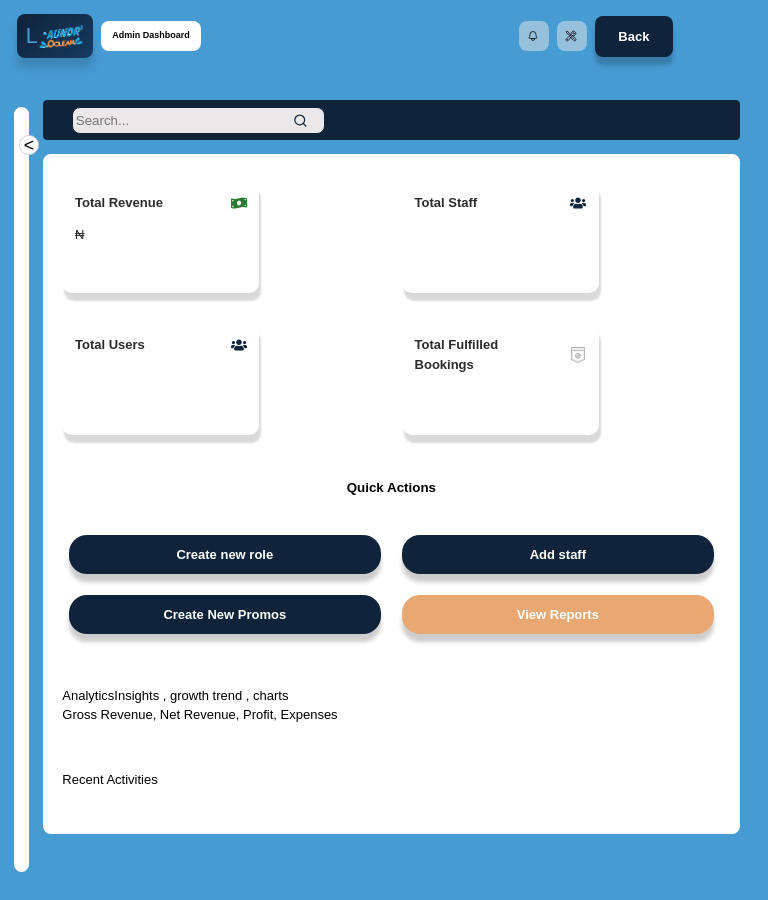
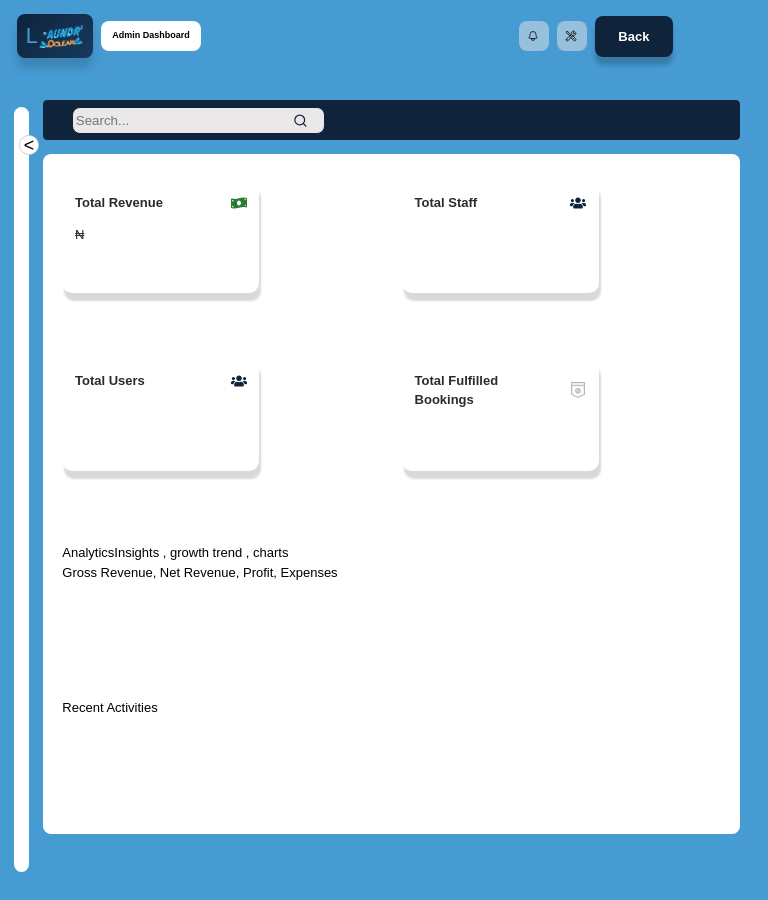
Before and after one commit to merytpeters/Laundroclean, a Next.js app in the folder client/laundroclean/: page /admin/controlpanel/reports-analysis in a window 768 px wide. Built offline with nearby package versions, Linux system fonts and the light colour scheme; a web font is replaced by a local one.

Commit message:
feat: Refactor control panel UI by removing unused styles, adding new button components for promotions and roles, and updating role configuration

```diff
--- a/client/laundroclean/src/app/admin/(without-dashboard-layout)/controlpanel/controlpanelpage.module.css
+++ /dev/null
@@ -1,171 +0,0 @@
-.cpoverviewcontainer {
-    display: grid;
-    grid-template-columns: 1fr 1fr;
-    align-items: stretch;
-    padding: 0 2em;
-    gap: 6em;
-    margin-top: 2em;
-    margin-bottom: 2rem;
-    color: #000;
-    width: 100%;
-}
-
-.statcardbox {
-    grid-column:  1;
-    display: grid;
-    grid-template-columns: 1fr 1fr;
-    gap: 4rem;
-    align-items: flex-start;
-    justify-content: start;
-    justify-items: start;
-    width: 100%;
-}
-
-.quickactions {
-    grid-column: 2;
-    display: flex;
-    flex-direction: column;
-    align-items: center;
-    gap: 2em;
-    z-index: 20;
-    padding: 1em;
-}
-
-.quickactions p {
-    font-weight: 600;
-}
-
-.quickactionsbtns {
-    display: grid;
-    grid-template-columns: 1fr 1fr;
-    gap: 2em;
-}
-
-.newrolebtn {
-    width: 12em;
-    background: #0F233A;
-    color: var(--foreground);
-    border-radius: 18px;
-    height: 3em;
-    align-items: center;
-    gap: 1em;
-    font-weight: 600;
-    font-size: small;
-}
-
-.addstaffbtn {
-    width: 10em;
-    background: #0F233A;
-    color: var(--foreground);
-    border-radius: 18px;
-    gap: 1em;
-    font-weight: 600;
-    font-size: small;
-}
-
-.newpromobtn {
-    width: 14em;
-    background: #0F233A;
-    color: var(--foreground);
-    border-radius: 18px;
-    height: 3em;
-    gap: 1em;
-    font-weight: 600;
-    font-size: small;
-}
-
-.viewreportbtn {
-    width: 10em;
-    background: #e9a872;
-    color: var(--foreground);
-    border-radius: 18px;
-    height: 3em;
-    align-items: center;
-    gap: 1em;
-    font-weight: 600;
-    font-size: small;
-}
-
-.insights {
-    grid-column: 1 / -1;
-}
-
-/* Responsive: collapse two-column layout into single column on smaller viewports */
-@media (max-width: 1300px) {
-    .cpoverviewcontainer {
-        gap: 4rem;
-        padding: 0 1.5em;
-    }
-}
-
-@media (max-width: 1024px) {
-    .cpoverviewcontainer {
-        grid-template-columns: 1fr;
-        gap: 2rem;
-    }
-    .statcardbox {
-        grid-template-columns: 1fr 1fr;
-        gap: 2rem;
-    }
-    .quickactions {
-        grid-column: 1 / -1;
-        padding: 0.5em;
-    }
-}
-
-/* Ensure stat cards display in two columns between 700px and 800px */
-@media (min-width: 700px) and (max-width: 800px) {
-    .statcardbox {
-        grid-template-columns: 1fr 1fr;
-        gap: 1.5rem;
-    }
-}
-
-@media (max-width: 768px) {
-    .statcardbox {
-        grid-template-columns: 1fr;
-        gap: 1rem;
-    }
-    .quickactionsbtns {
-        grid-template-columns: 1fr;
-        gap: 1rem;
-    }
-    .newrolebtn, .addstaffbtn, .newpromobtn, .viewreportbtn {
-        width: 100%;
-    }
-}
-
-@media (max-width: 480px) {
-    .cpoverviewcontainer {
-        padding: 0.5em;
-        gap: 1rem;
-    }
-    .quickactions p {
-        font-size: smaller;
-    }
-}
-
-/* Strong override: force stat cards into two columns between 700px and 800px
-   placed last so it takes precedence over earlier rules */
-@media (min-width: 700px) and (max-width: 800px) {
-    .statcardbox {
-        display: grid !important;
-        grid-template-columns: 1fr 1fr !important;
-        gap: 1.5rem !important;
-        width: 100% !important;
-    }
-    /* Align quick actions buttons the same way (two columns) */
-    .quickactions {
-        grid-column: 1 / -1;
-        padding: 0.5em;
-    }
-    .quickactionsbtns {
-        display: grid;
-        grid-template-columns: 1fr 1fr;
-        gap: 1.5rem;
-        width: 100%;
-    }
-    .newrolebtn, .addstaffbtn, .newpromobtn, .viewreportbtn {
-        width: 100% !important;
-    }
-}
--- a/client/laundroclean/src/app/admin/(without-dashboard-layout)/controlpanel/promotions/page.tsx
+++ b/client/laundroclean/src/app/admin/(without-dashboard-layout)/controlpanel/promotions/page.tsx
@@ -1,7 +1,12 @@
+import Button from "src/components/ui/Button/Button";
+import { controlpanelbasepath } from "src/components/ui/Modals/CompanyUser/Admin/ControlPanel/ControlPanelSidebar";
+import styles from './promotions.module.css';
+
 export default function Promotions () {
     return (
         <div style={{ color: "#000"}}>
             Promotions
+            <Button text="Create New Promos" className={styles.newpromobtn} href={`${controlpanelbasepath}/promotions`}/>
         </div>
     )
 }
--- a/client/laundroclean/src/app/admin/(without-dashboard-layout)/controlpanel/reports-analysis/page.tsx
+++ b/client/laundroclean/src/app/admin/(without-dashboard-layout)/controlpanel/reports-analysis/page.tsx
@@ -4,11 +4,8 @@ import StatCard from "src/components/ui/flexboxes/StatCard";
 import { AdminCPStatMeta } from "src/components/ui/StatMeta";
 import { roleConfig } from "src/lib/company-user/role-config";
 import { stats } from 'src/components/ui/Modals/CompanyUser/OverviewModal/OverviewMockData';
-import styles from 'src/app/admin/(without-dashboard-layout)/controlpanel/controlpanelpage.module.css';
+import styles from 'src/app/admin/(without-dashboard-layout)/controlpanel/reports-analysis/reportsanalysis.module.css';
 import { mockCompanyAdmin } from "src/lib/company-user/mock";
-import Button from "src/components/ui/Button/Button";
-import { FaPlus } from "react-icons/fa";
-import { controlpanelbasepath } from "src/components/ui/Modals/CompanyUser/Admin/ControlPanel/ControlPanelSidebar";
 import RevenueChart from "src/components/ui/Charts/RevenueChart";
 
 export default function ControlPanel () {
@@ -34,16 +31,6 @@ export default function ControlPanel () {
                     );
                 })}
             </section>
-            <section className={styles.quickactions}>
-                <p>Quick Actions </p>
-                <span className={styles.quickactionsbtns}>
-                    <Button text="Create new role" className={styles.newrolebtn} href={`${controlpanelbasepath}/staff-access`}/>
-                    <Button icon={<FaPlus />} text="Add staff" className={styles.addstaffbtn} href={`${controlpanelbasepath}/staff-access`}/>
-                    <Button text="Create New Promos" className={styles.newpromobtn} href={`${controlpanelbasepath}/promotions`}/>
-                    <Button text="View Reports" className={styles.viewreportbtn} href={`${controlpanelbasepath}/reports-analysis`}/>
-                </span>
-
-            </section>
            <section className={styles.insights}>
              Analytics
              <span>Insights , growth trend , charts
--- /dev/null
+++ b/client/laundroclean/src/app/admin/(without-dashboard-layout)/controlpanel/reports-analysis/reportsanalysis.module.css
@@ -0,0 +1,81 @@
+.cpoverviewcontainer {
+    display: grid;
+    grid-template-columns: 1fr 1fr;
+    align-items: stretch;
+    padding: 0 2em;
+    gap: 6em;
+    margin-top: 2em;
+    margin-bottom: 2rem;
+    color: #000;
+    width: 100%;
+}
+
+.statcardbox {
+    grid-column:  1;
+    display: grid;
+    grid-template-columns: 1fr 1fr;
+    gap: 4rem;
+    align-items: flex-start;
+    justify-content: start;
+    justify-items: start;
+    width: 100%;
+}
+
+.insights {
+    grid-column: 1 / -1;
+}
+
+/* Responsive: collapse two-column layout into single column on smaller viewports */
+@media (max-width: 1300px) {
+    .cpoverviewcontainer {
+        gap: 4rem;
+        padding: 0 1.5em;
+    }
+}
+
+@media (max-width: 1024px) {
+    .cpoverviewcontainer {
+        grid-template-columns: 1fr;
+        gap: 2rem;
+    }
+    .statcardbox {
+        grid-template-columns: 1fr 1fr;
+        gap: 2rem;
+    }
+}
+
+/* Ensure stat cards display in two columns between 700px and 800px */
+@media (min-width: 700px) and (max-width: 800px) {
+    .statcardbox {
+        grid-template-columns: 1fr 1fr;
+        gap: 1.5rem;
+    }
+}
+
+@media (max-width: 768px) {
+    .statcardbox {
+        grid-template-columns: 1fr;
+        gap: 1rem;
+    }
+}
+
+@media (max-width: 480px) {
+    .cpoverviewcontainer {
+        padding: 0.5em;
+        gap: 1rem;
+    }
+    .quickactions p {
+        font-size: smaller;
+    }
+}
+
+/* Strong override: force stat cards into two columns between 700px and 800px
+   placed last so it takes precedence over earlier rules */
+@media (min-width: 700px) and (max-width: 800px) {
+    .statcardbox {
+        display: grid !important;
+        grid-template-columns: 1fr 1fr !important;
+        gap: 1.5rem !important;
+        width: 100% !important;
+    }
+}
--- a/client/laundroclean/src/components/ui/Modals/CompanyUser/OverviewModal/OverviewModal.tsx
+++ b/client/laundroclean/src/components/ui/Modals/CompanyUser/OverviewModal/OverviewModal.tsx
@@ -8,6 +8,8 @@ import ScheduleCard from "src/components/ui/flexboxes/ScheduleCard";
 import { mapDeliveryType, mapBookingStatus } from "src/types/bookingStatus";
 import ClientInfoCard from "src/components/ui/flexboxes/ClientInfoCard";
 import { stats, bookingScheduleData, clientInfoData } from "./OverviewMockData";
+import Button from "src/components/ui/Button/Button";
+import { controlpanelbasepath } from "src/components/ui/Modals/CompanyUser/Admin/ControlPanel/ControlPanelSidebar";
 
 export default function Overview() {
     const { user } = useCompanyUserMenu();
@@ -54,6 +56,7 @@ export default function Overview() {
                     );
                 })}
             </section>
+            {user?.role === "ADMIN" && <Button text="View Reports" className={styles.viewreportbtn} href={`${controlpanelbasepath}/reports-analysis`}/>}
 
             <section aria-label="Information Section" className={styles.infosection}>
                 <ScheduleCard items={mappedSchedule}/>
--- a/client/laundroclean/src/lib/company-user/role-config.ts
+++ b/client/laundroclean/src/lib/company-user/role-config.ts
@@ -42,7 +42,7 @@ export const roleConfig: Record<Role, RoleConfig> = {
       {label: "Payment", key: "payment"},
       {label: "Chat", key: "chat"},
       {label: "Ratings", key: "ratings"},
-      {label: "Analytics", key: "analytics"}
+      {label: "Calendar", key: "calendar"}
     ],
     statCards: [
       {title: "Today's Revenue", key: "dailyRevenue"},
```
Also changed, not shown: client/laundroclean/src/app/admin/(without-dashboard-layout)/controlpanel/promotions/promotions.module.css (added, +10 -0 lines), client/laundroclean/src/components/ui/Modals/CompanyUser/OverviewModal/OverviewModal.module.css (+15 -0 lines), client/laundroclean/src/components/ui/Tabs/RolesTab.module.css (added, +21 -0 lines), client/laundroclean/src/components/ui/Tabs/RolesTab.tsx (+10 -1 lines).
